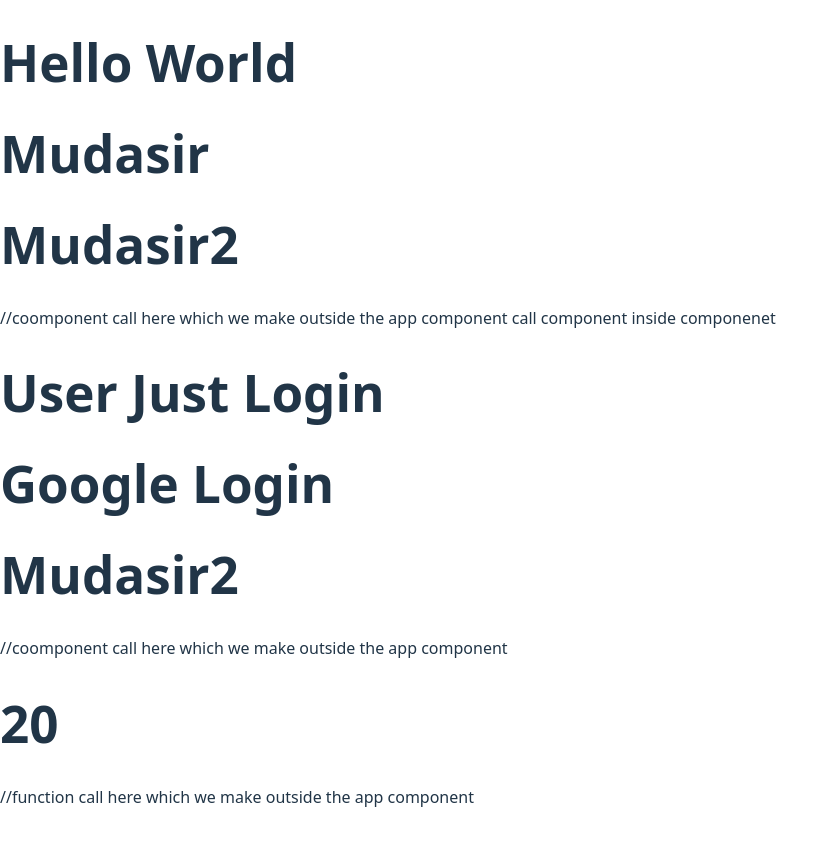
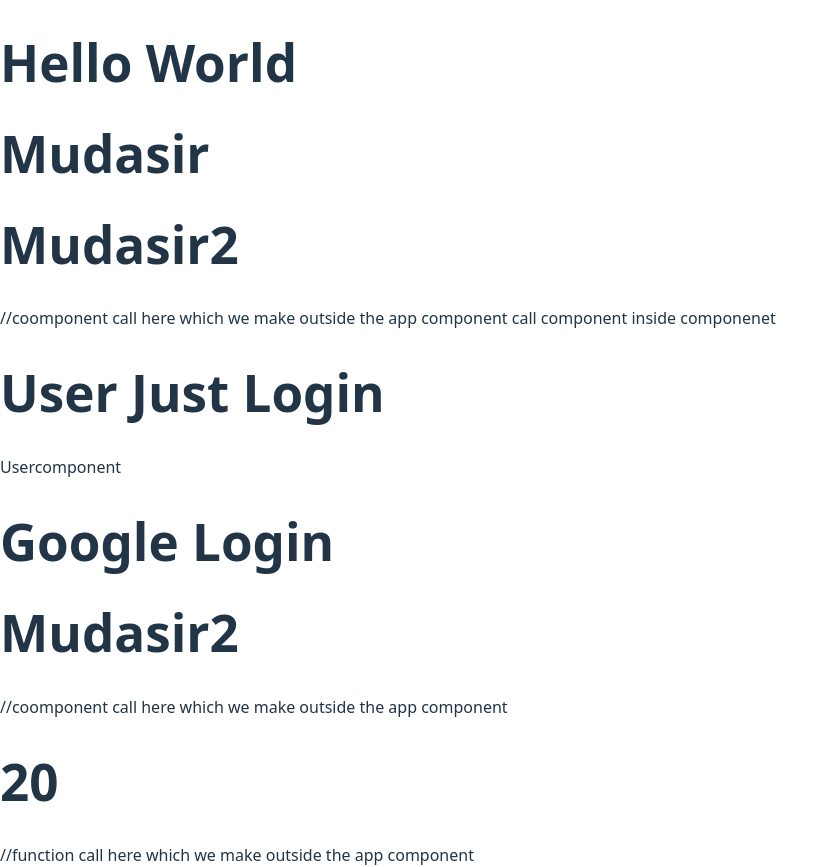
Before and after one commit to MudasirAhmad1/React-js, a React (Vite) app in the folder function-and-components/function/: page / in a window 1280 px wide. Shown: the whole page, without its empty margins (0-839 px from the left). Before the commit the page ends 809 px from the top, so only its background shows below. Built offline with nearby package versions, Linux system fonts and the light colour scheme.

Commit message:
function

```diff
--- a/function-and-components/function/src/App.jsx
+++ b/function-and-components/function/src/App.jsx
@@ -1,5 +1,6 @@
 import React from 'react'
 import { Login, Google } from './Usercomponent'
+import Usercomponent from './Usercomponent'
 
 function App() {
   // alert(sum()) //function call here which we make outside the app component
@@ -8,6 +9,7 @@ function App() {
       <h1>Hello World</h1>
       <Mudasir/>
       <Login/>
+      <Usercomponent/>
      <Google/>
       <Mudasir2/> //coomponent call here which we make outside the app component
       <h1>{sum()}</h1> //function call here which we make outside the app component
--- a/function-and-components/function/src/Usercomponent.jsx
+++ b/function-and-components/function/src/Usercomponent.jsx
@@ -1,5 +1,12 @@
 import React from 'react'
 
+function Usercomponent() {
+  return (
+    <div>Usercomponent</div>
+  )
+}
+
+export default Usercomponent
 export function Login() {  //export function is used to make the function available to other files
     return (
       <div>
```
Lines whose indentation alone changed are shown as unchanged.
